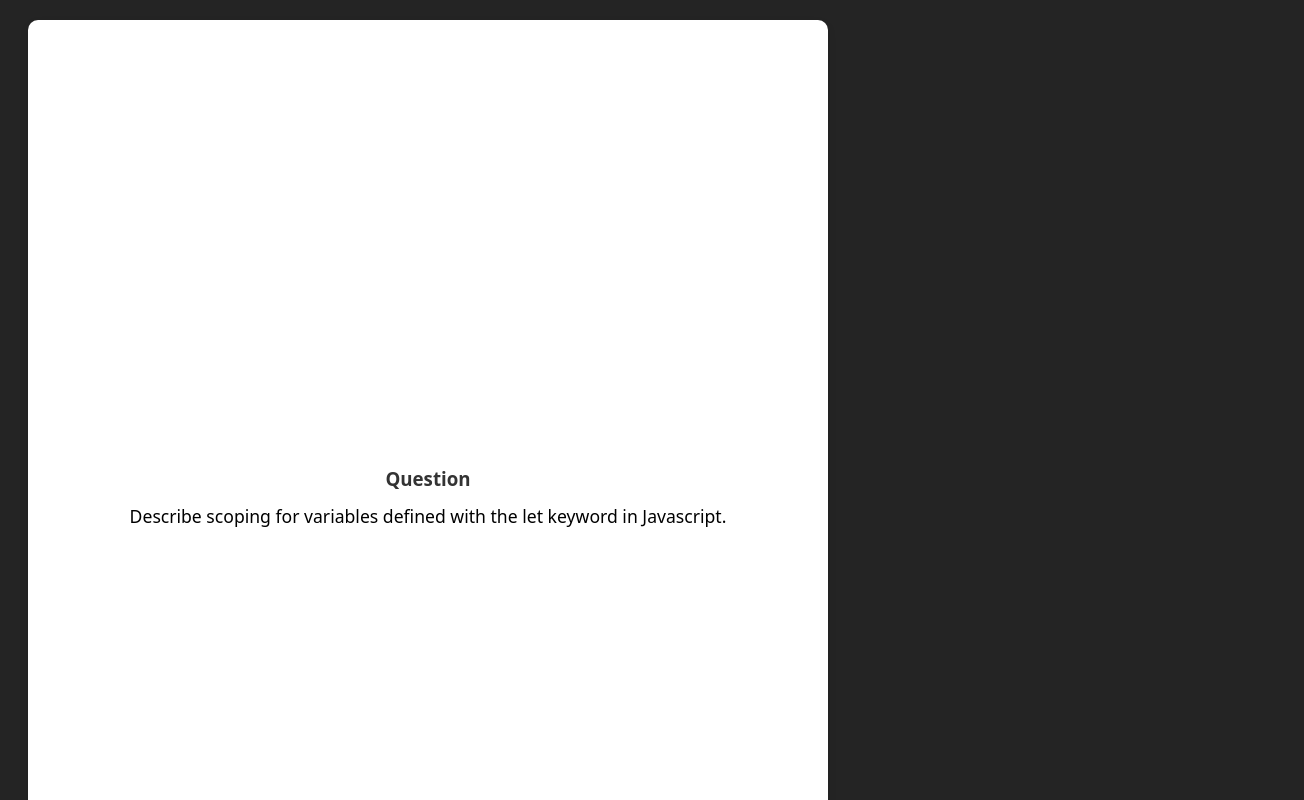
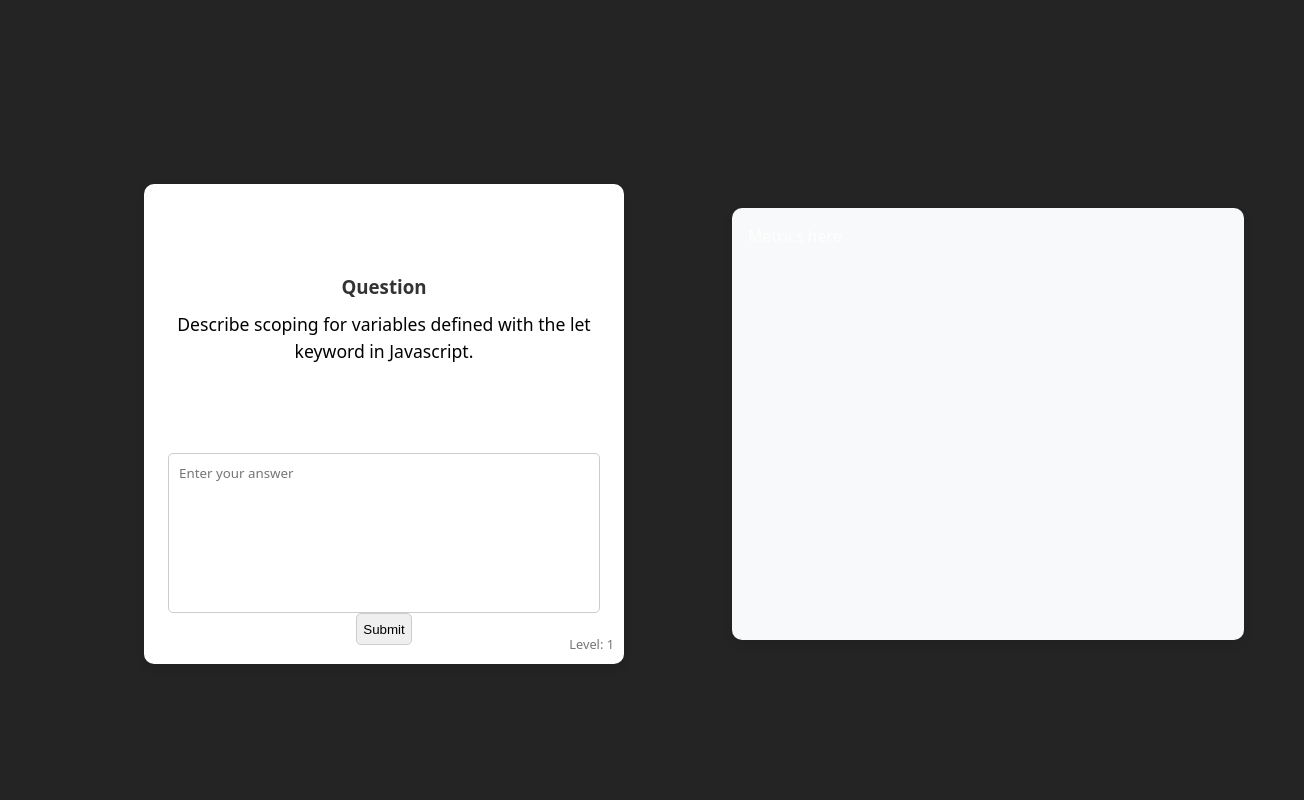
Before and after one commit to lowlywyrm/flash_card_app, a React (Vite) app: page / in a window 1280 px wide. Shown: the top 800 px of the page, 1304 px wide, since content can reach past the window. Built offline with nearby package versions, Linux system fonts and the light colour scheme.

Commit message:
Wrapping UI elements with CSS flexbox, changing input area to textarea

```diff
--- a/src/App.tsx
+++ b/src/App.tsx
@@ -7,10 +7,17 @@ function App() {
     "Describe scoping for variables defined with the let keyword in Javascript.";
   const answer =
     "Variables defined with let are only accessible in the block in which they are defined (They are block-scoped).";
-  const flashCard = createFlashCard(question, answer);
+  let flashCard = createFlashCard(question, answer);
   return (
     <>
-      <FlashCard card={flashCard} />
+      <div className="app-container">
+        <div className="flashcard-container">
+          <FlashCard card={flashCard} />
+        </div>
+        <div className="metrics-container">
+          <div className="metrics-item">Metrics here</div>
+        </div>
+      </div>
     </>
   );
 }
--- a/src/components/FlashCard.tsx
+++ b/src/components/FlashCard.tsx
@@ -24,8 +24,7 @@ const FlashCard: React.FC<FlashCardProps> = ({ card }) => {
             <div className="level-indicator">Level: {card.level}</div>
           </div>
           <div className="input-area">
-            <input
-              type="text"
+            <textarea
               onChange={(e) => setAnswer(e.target.value)}
               placeholder="Enter your answer"
             />
--- a/src/css/App.css
+++ b/src/css/App.css
@@ -0,0 +1,31 @@
+.app-container {
+    display: flex;
+    flex-direction: row;
+    flex-wrap: wrap;
+    align-items: center;
+    justify-content: center;
+    height: 100vh;
+    gap: 2rem;
+    padding: 1rem;
+    width: 100%;
+}
+
+.flashcard-container {
+    flex: 1;
+    min-width: 30rem;
+    max-width: 50%;
+    display: flex;
+    justify-content: center;
+    align-items: center;
+}
+
+.metrics-container {
+    flex: 1;
+    min-height: 50%;
+    min-width: 20rem;
+    max-width: 30rem;
+    padding: 1rem;
+    background-color: #f8f9fa;
+    border-radius: 10px;
+    box-shadow: 0 4px 8px rgba(0, 0, 0, 0.1);
+}
--- a/src/css/FlashCard.css
+++ b/src/css/FlashCard.css
@@ -1,9 +1,9 @@
 .flash-card {
     perspective: 1000px;
-    width: 50rem;
-    height: 60rem;
+    width: 90%;
+    max-width: 30rem;
+    height: 30rem;
     margin: 20px;
-    cursor: pointer;
 }
 
 .flash-card-inner {
@@ -56,6 +56,33 @@
     transform: rotateY(180deg);
 }
 
+.flash-card-front .input-area {
+    display: flex;
+    flex-direction: column;
+    justify-content: center;
+    align-items: center;
+    width: 90%;
+    height: 100%;
+}
+
+.flash-card-front .input-area textarea {
+    width: 100%;
+    height: 10rem;
+    border-radius: 5px;
+    border: 1px solid #ccc;
+    padding: 10px;
+    box-sizing: border-box;
+    resize: none;
+    font-family: inherit;
+}
+
+.flash-card-front .input-area button {
+    color: black;
+    height: 2rem;
+    border-radius: 5px;
+    border: 1px solid #ccc;
+}
+
 .level-indicator {
     position: absolute;
     bottom: 10px;
```
